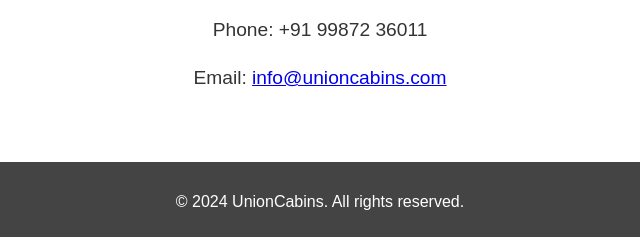
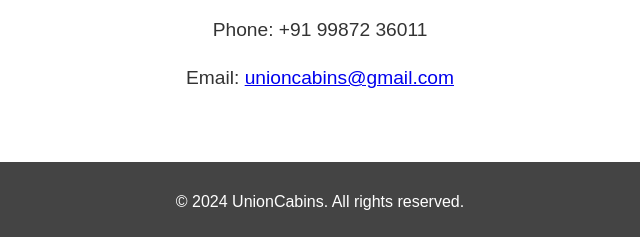
Before and after one commit to Unioncabins/unioncabins, a plain HTML site: page index.html in a window 1280 px wide. Shown: the part 838-1075 px from the top of the page, 320-960 px from the left. Drawn offline with Linux system fonts and the light colour scheme.

Commit message:
Update index.html

```diff
--- a/index.html
+++ b/index.html
@@ -49,7 +49,7 @@
             <h2>Contact Us</h2>
             <p>Name: Pankaj Mehta</p>
             <p>Phone: +91 99872 36011</p>
-            <p>Email: <a href="mailto:unioncabins@gmail.com">info@unioncabins.com</a></p>
+            <p>Email: <a href="mailto:unioncabins@gmail.com">unioncabins@gmail.com</a></p>
         </section>
 
         <!-- Footer -->
```
